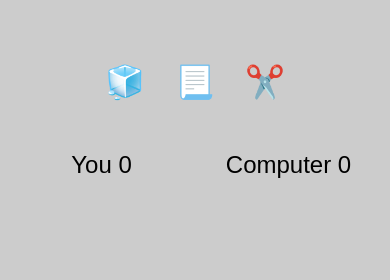
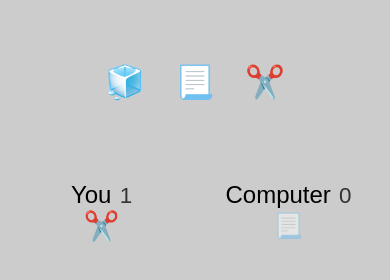
Before and after one commit to Irusou/RockPaperScissors, a plain HTML site: page FromScratch_version/index.html in a window 390 px wide. Both pictures are taken after a click on the button "✂️". Drawn offline with Linux system fonts and the light colour scheme.

Commit message:
scratch_version completed

```diff
--- a/FromScratch_version/index.html
+++ b/FromScratch_version/index.html
@@ -5,7 +5,7 @@
     <meta http-equiv="X-UA-Compatible" content="IE=edge">
     <meta name="viewport" content="width=device-width, initial-scale=1.0">
     <link rel="stylesheet" href="style.css">
-    <script type="text/javascript" src="script.js"></script>
+    <script type="text/javascript" src="./script.js" defer></script>
     <title>Scratch Version</title>
 </head>
 <body>
--- a/FromScratch_version/script.js
+++ b/FromScratch_version/script.js
@@ -1,6 +1,7 @@
 const selectionButtons = document.querySelectorAll('[data-selection]');
 const yourScoreSpan = document.querySelector('[data-your-score]');
 const computerScoreSpan = document.querySelector('[data-computer-score]');
+const finalColumn = document.querySelector('[data-final-column]');
 const SELECTIONS = [
     {
         name: 'rock',
@@ -24,9 +25,61 @@ selectionButtons.forEach(selectionButton => {
         const selectionName = selectionButton.dataset.selection;
         const selection = SELECTIONS.find(selection => selection.name === selectionName);
         makeSelection(selection);
-    })
-})
+    });
+});
 
+/**
+ *
+ * @param {*} selection
+ */
 function makeSelection(selection) {
+    const computerSelection = randomSelection();
+    const yourWinner = isWinner(selection, computerSelection);
+    const computerWinner = isWinner(computerSelection, selection);
 
+    addSelectionResult(computerSelection, computerWinner);
+    addSelectionResult(selection, yourWinner);
+
+    if(yourWinner) incrementScore(yourScoreSpan);
+    if(computerWinner) incrementScore(computerScoreSpan);
 }
+
+/**
+ * auxiliar function to check who's the winner.
+ * @param {*} selection your own selection
+ * @param {*} opponentSelection random selection generated
+ * @returns true if selected beats computer, false otherwise
+ */
+function isWinner(selection, opponentSelection) {
+    return selection.beats === opponentSelection.name;
+}
+
+/**
+ * makes a random selection from 0 to 2.
+ * @returns object in array SELECTIONS with the random index.
+ */
+function randomSelection() {
+    const randomIndex = Math.floor(Math.random() * SELECTIONS.length);
+    return SELECTIONS[randomIndex];
+}
+
+/**
+ * adds the emojis of both side's selections and highlights the winner
+ * @param {*} selection
+ * @param {*} winner
+ */
+function addSelectionResult(selection, winner){
+    const div = document.createElement('div');
+    div.innerText = selection.emoji;
+    div.classList.add('result-selection');
+    if (winner) div.classList.add('winner')
+    finalColumn.after(div)
+}
+
+/**
+ * auxiliar function to increment the winners counter by one.
+ * @param {*} scoreSpan span of the winner to increment.
+ */
+function incrementScore(scoreSpan){
+    scoreSpan.innerText = parseInt(scoreSpan.innerText) + 1;
+}
--- a/FromScratch_version/style.css
+++ b/FromScratch_version/style.css
@@ -7,6 +7,7 @@ body {
 .selections {
     margin: 0;
     padding-top: 10%;
+    padding-bottom: 30px;
     display: flex;
     justify-content: center;
 }
@@ -21,7 +22,9 @@ body {
 }
 
 .selection:hover {
-    transform: scale(1.5);
+    transform: scale(1.3);
+    border-radius: 60px;
+    background-color: hsla(201, 100%, 50%, 0.5);
 }
 
 .results {
@@ -31,6 +34,22 @@ body {
     grid-template-columns: repeat(2, 1fr);
     justify-items: center;
     align-items: center;
+}
+
+.result-score {
+    margin-left: .1rem;
+    font-size: 1.6rem;
+    color: #333;
+
+}
+
+.result-selection {
+    opacity: .5;
+}
+
+.result-selection.winner {
+    opacity: 1;
+    font-size: 2rem;
 }
 
 @media (max-width: 470px) {
@@ -54,7 +73,7 @@ body {
     }
 
     .selection:hover {
-        transform: scale(1.3);
+        transform: scale(1.25);
     }
 
     .results {
@@ -66,4 +85,20 @@ body {
         align-items: center;
         font-size: 1.5rem;
     }
+
+    .result-score {
+        margin-left: .1rem;
+        font-size: 1.4rem;
+        color: #333;
+
+    }
+
+    .result-selection {
+        opacity: .5;
+    }
+
+    .result-selection.winner {
+        opacity: 1;
+        font-size: 1.8rem;
+    }
 }
```
